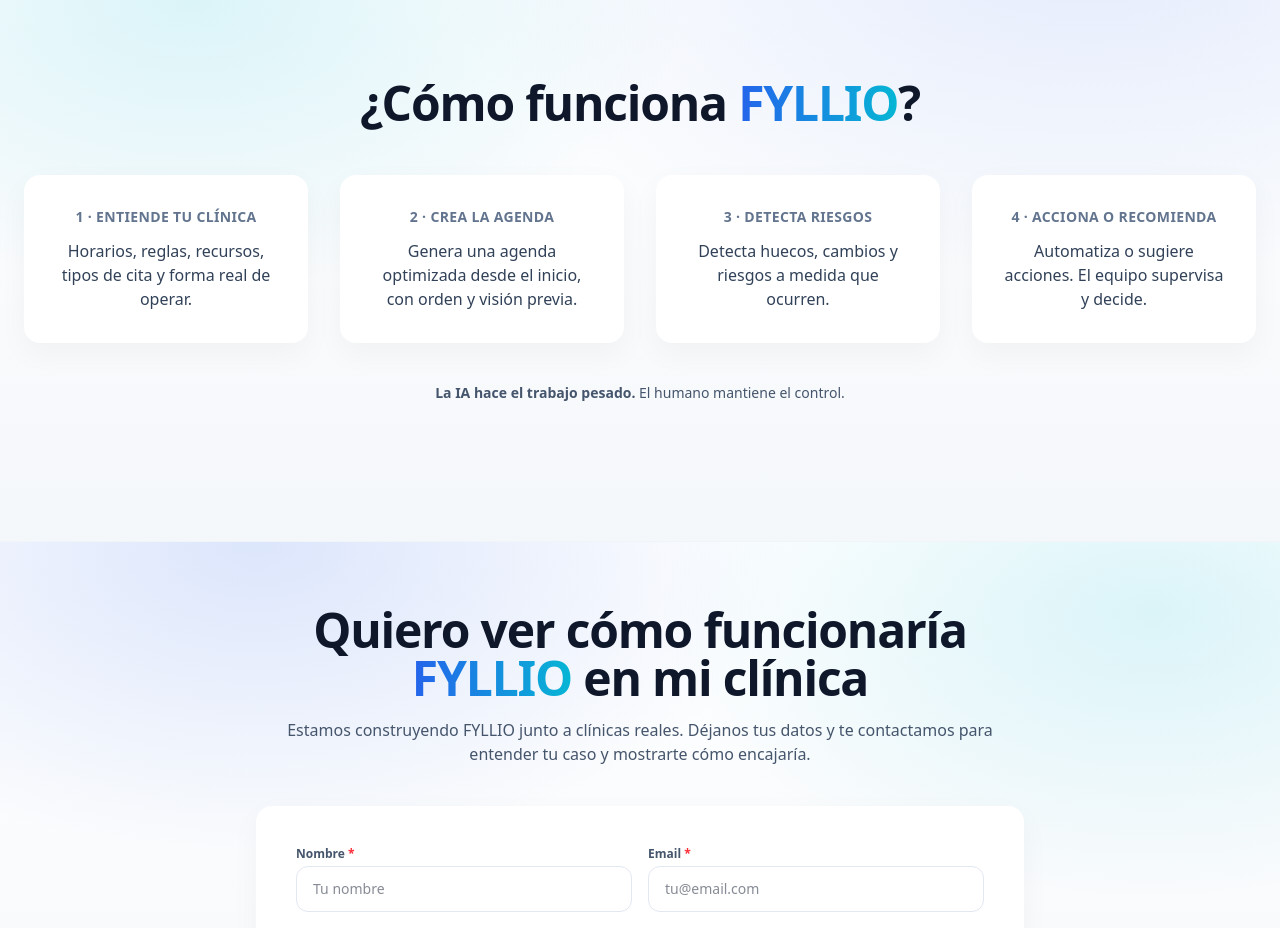
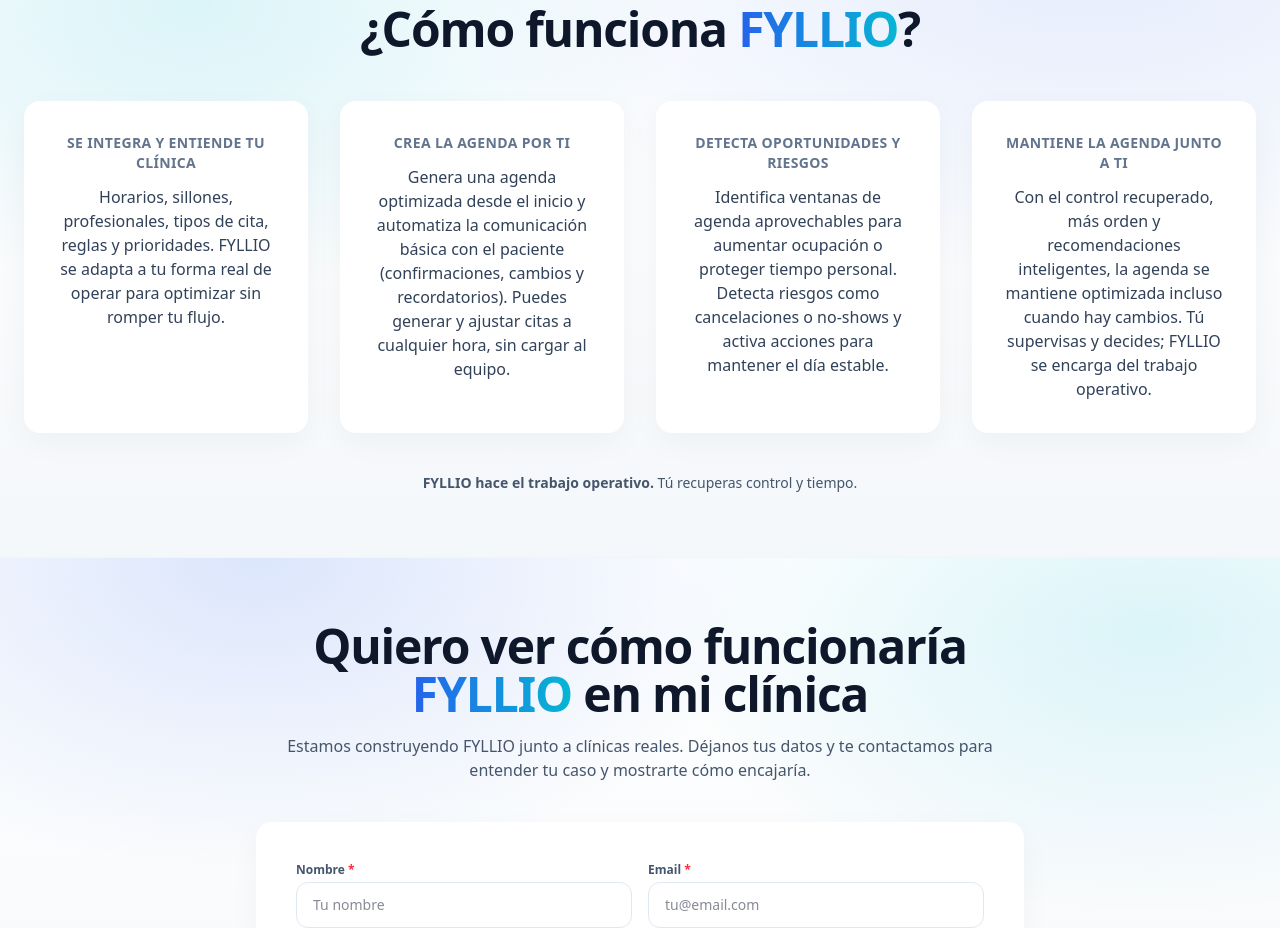
Before and after one commit to simonwertheimer29/FYLLIO, a Next.js app: page / in a window 1280 px wide. Shown: the part 2340-3268 px from the top of the page. Built offline with nearby package versions, Linux system fonts and the light colour scheme; no server answers.

Commit message:
Update page.tsx

```diff
--- a/app/page.tsx
+++ b/app/page.tsx
@@ -306,46 +306,55 @@ export default function HomePage() {
     <div className="mt-12 grid gap-8 md:grid-cols-4">
       <div className="fyllio-card-soft p-8 text-center">
         <p className="mb-3 text-sm font-bold uppercase tracking-wide text-slate-500">
-                1 · Entiende tu clínica
+          Se integra y entiende tu clínica
         </p>
         <p className="text-base text-slate-700">
-                Horarios, reglas, recursos, tipos de cita y forma real de operar.
+          Horarios, sillones, profesionales, tipos de cita, reglas y prioridades.
+          FYLLIO se adapta a tu forma real de operar para optimizar sin romper tu flujo.
         </p>
       </div>
 
       <div className="fyllio-card-soft p-8 text-center">
         <p className="mb-3 text-sm font-bold uppercase tracking-wide text-slate-500">
-                2 · Crea la agenda
+          Crea la agenda por ti
         </p>
         <p className="text-base text-slate-700">
-                Genera una agenda optimizada desde el inicio, con orden y visión previa.
+          Genera una agenda optimizada desde el inicio y automatiza la comunicación
+          básica con el paciente (confirmaciones, cambios y recordatorios).
+          Puedes generar y ajustar citas a cualquier hora, sin cargar al equipo.
         </p>
       </div>
 
       <div className="fyllio-card-soft p-8 text-center">
         <p className="mb-3 text-sm font-bold uppercase tracking-wide text-slate-500">
-                3 · Detecta riesgos
+          Detecta oportunidades y riesgos
         </p>
         <p className="text-base text-slate-700">
-                Detecta huecos, cambios y riesgos a medida que ocurren.
+          Identifica ventanas de agenda aprovechables para aumentar ocupación
+          o proteger tiempo personal.
+          Detecta riesgos como cancelaciones o no-shows y activa acciones
+          para mantener el día estable.
         </p>
       </div>
 
       <div className="fyllio-card-soft p-8 text-center">
         <p className="mb-3 text-sm font-bold uppercase tracking-wide text-slate-500">
-                4 · Acciona o recomienda
+          Mantiene la agenda junto a ti
         </p>
         <p className="text-base text-slate-700">
-                Automatiza o sugiere acciones. El equipo supervisa y decide.
+          Con el control recuperado, más orden y recomendaciones inteligentes,
+          la agenda se mantiene optimizada incluso cuando hay cambios.
+          Tú supervisas y decides; FYLLIO se encarga del trabajo operativo.
         </p>
       </div>
     </div>
 
     <p className="mt-10 text-center text-sm text-slate-600">
-            <b>La IA hace el trabajo pesado.</b> El humano mantiene el control.
+      <b>FYLLIO hace el trabajo operativo.</b> Tú recuperas control y tiempo.
     </p>
   </div>
 </section>
+
 
       {/* FORM FINAL */}
       <section
```
Lines whose indentation alone changed are shown as unchanged.
